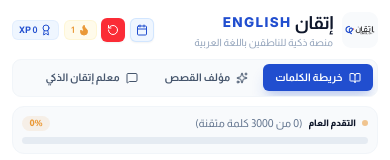
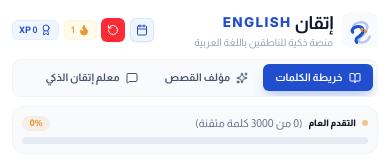
Before and after one commit to itqanenglishsa/words, a React (Vite) app: page / in a window 390 px wide. Shown: the top 160 px of the page. Built offline with nearby package versions, Linux system fonts and the light colour scheme.

Commit message:
Update Navbar logo to high-fidelity SVG
Replaced logo image with a high-fidelity SVG representation of the brand icon, enhancing visual quality and responsiveness.

```diff
--- a/src/components/Navbar.tsx
+++ b/src/components/Navbar.tsx
@@ -38,8 +38,52 @@ export default function Navbar({
           {/* Brand Logo Section */}
           <div className="flex items-center justify-between">
             <div className="flex items-center gap-3">
-              {/* Logo Image */}
-              <img src="logo.png" alt="Logo" className="w-12 h-12 object-contain rounded-xl bg-slate-50 p-1" />
+              {/* High-fidelity SVG of the brand icon based on PDF slides */}
+              <div className="relative w-12 h-12 flex items-center justify-center bg-slate-50 rounded-xl overflow-hidden">
+                <svg
+                  viewBox="0 0 100 100"
+                  className="w-10 h-10 transform -rotate-6"
+                  fill="none"
+                  xmlns="http://www.w3.org/2000/svg"
+                >
+                  {/* Periwinkle brand background loop path */}
+                  <path
+                    d="M30 45 C 20 20, 80 15, 75 45 C 70 70, 30 80, 45 90 C 55 95, 75 90, 80 75"
+                    stroke="#84a5f2"
+                    strokeWidth="8"
+                    strokeLinecap="round"
+                    fill="none"
+                    opacity="0.6"
+                  />
+                  {/* Deep Blue brand primary path */}
+                  <path
+                    d="M25 55 C 15 35, 65 30, 60 55 C 55 75, 25 70, 35 90"
+                    stroke="#214ecf"
+                    strokeWidth="10"
+                    strokeLinecap="round"
+                    fill="none"
+                  />
+                  {/* Two Orange diamond dots (ت dots) from the logo slides */}
+                  <rect
+                    x="56"
+                    y="42"
+                    width="10"
+                    height="10"
+                    transform="rotate(45 56 42)"
+                    fill="#ea9835"
+                    rx="1"
+                  />
+                  <rect
+                    x="68"
+                    y="50"
+                    width="10"
+                    height="10"
+                    transform="rotate(45 68 50)"
+                    fill="#ea9835"
+                    rx="1"
+                  />
+                </svg>
+              </div>
 
               {/* Text Part of Logo */}
               <div className="flex flex-col select-none">
```
